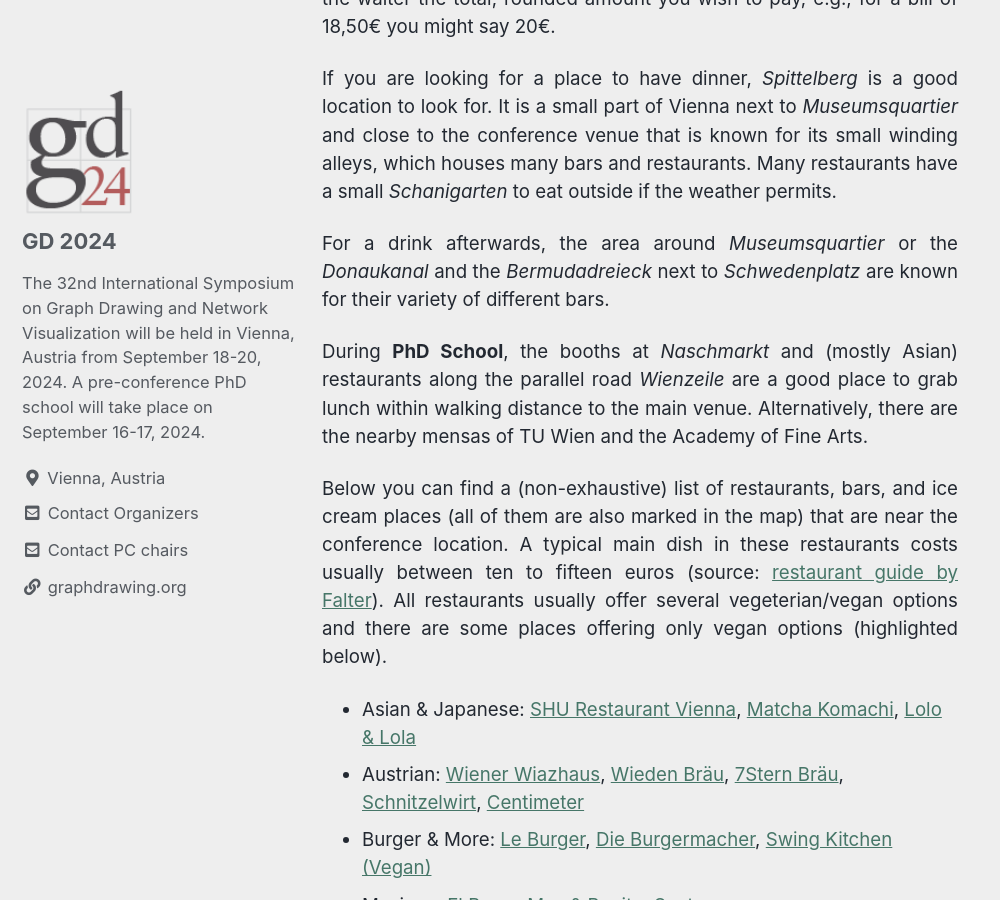
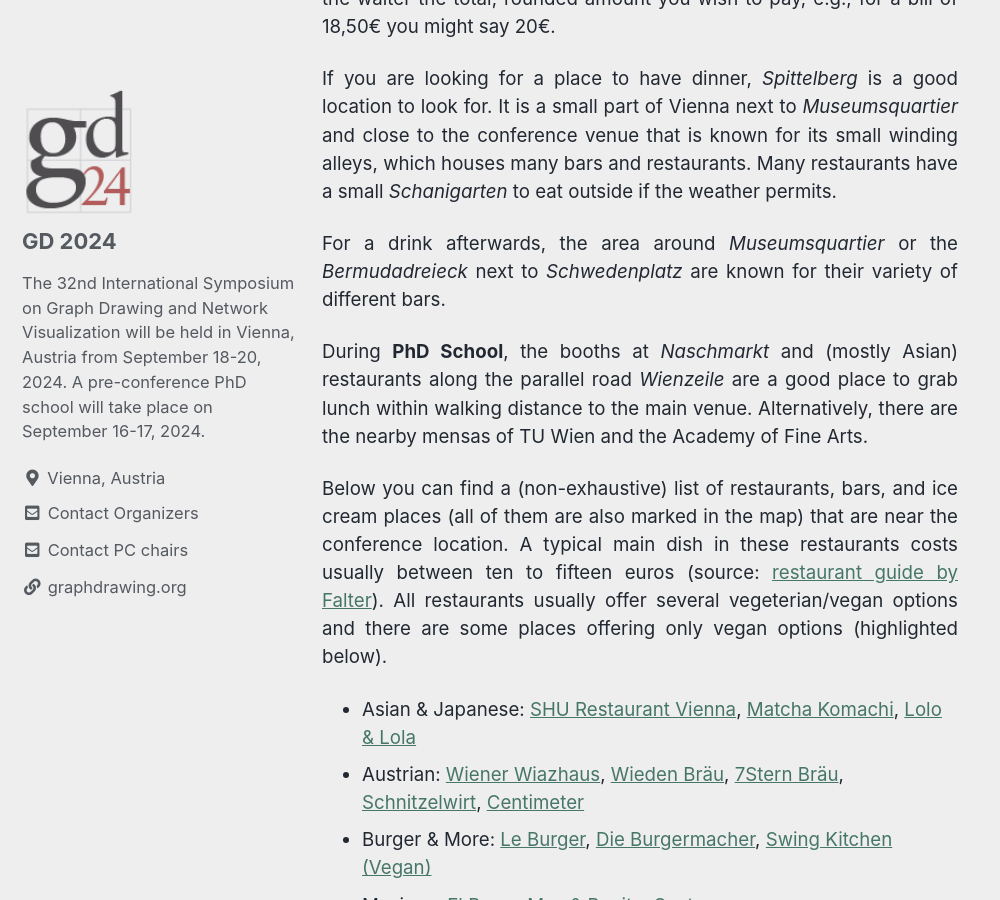
Before and after one commit to graphdrawing/gd2024, a Jekyll site: the page built from pages/practical.md, in a window 1280 px wide and 900 px high, scrolled down 1005 px. Shown: the whole window, without its empty margins (0-1000 px from the left). Built offline with Jekyll 4.4.1, drawn with Linux system fonts in a browser that asks for light colours; cached includes are drawn as plain includes.

Commit message:
Update practical.md

```diff
--- a/pages/practical.md
+++ b/pages/practical.md
@@ -23,7 +23,7 @@
 It is a small part of Vienna next to <em>Museumsquartier</em> and close to the conference venue that is known for its small winding alleys, which houses many bars and restaurants.
 Many restaurants have a small <em>Schanigarten</em> to eat outside if the weather permits.
 
-For a drink afterwards, the area around <em>Museumsquartier</em> or the <em>Donaukanal</em> and the <em>Bermudadreieck</em> next to <em>Schwedenplatz</em> are known for their variety of different bars.
+For a drink afterwards, the area around <em>Museumsquartier</em> or the <em>Bermudadreieck</em> next to <em>Schwedenplatz</em> are known for their variety of different bars.
 
 During <strong>PhD School</strong>, the booths at <em>Naschmarkt</em> and (mostly Asian) restaurants along the parallel road <em>Wienzeile</em> are a good place to grab lunch within walking distance to the main venue. Alternatively, there are the nearby mensas of TU Wien and the Academy of Fine Arts.
 
```
